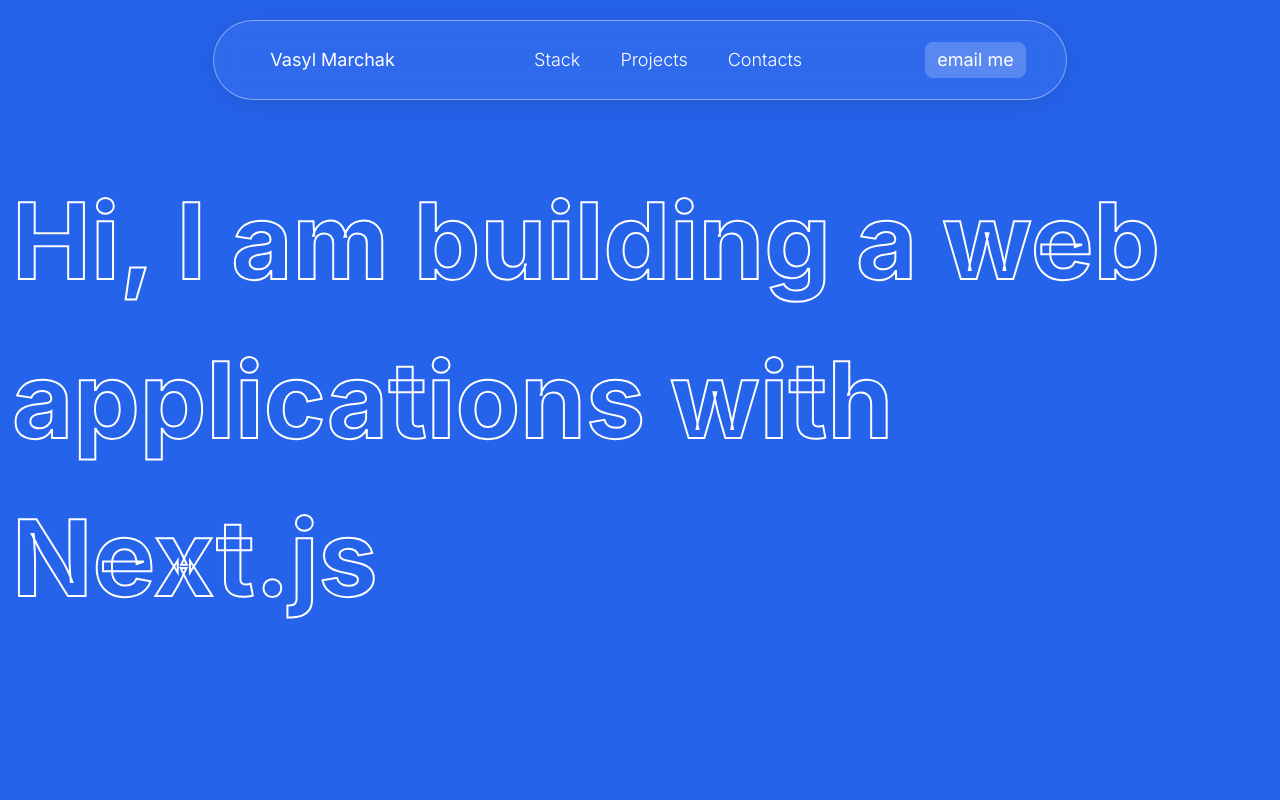
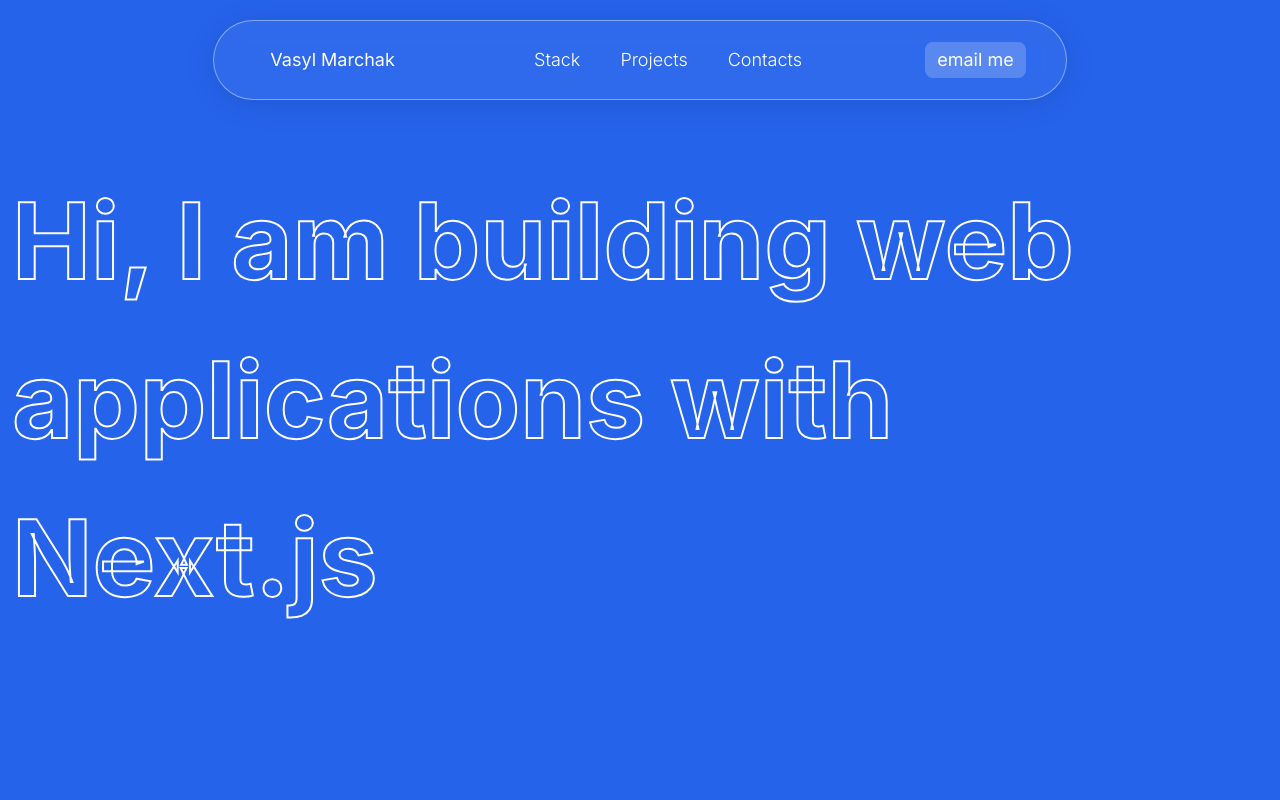
Before and after one commit to MrMaphistopheles/portfolio, a Next.js app: page / in a window 1280 px wide. Shown: the top 800 px of the page. Built offline with nearby package versions, Linux system fonts and the light colour scheme; no server answers.

Commit message:
fix grammar mistakes

```diff
--- a/src/app/page.tsx
+++ b/src/app/page.tsx
@@ -9,7 +9,7 @@ export default function HomePage() {
         id="me"
       >
         <h1 className=" outline-text lage-text font-bold ">
-          Hi, I am building a web applications with Next.js
+          Hi, I am building web applications with Next.js
         </h1>
       </section>
       <MyStack />
```
